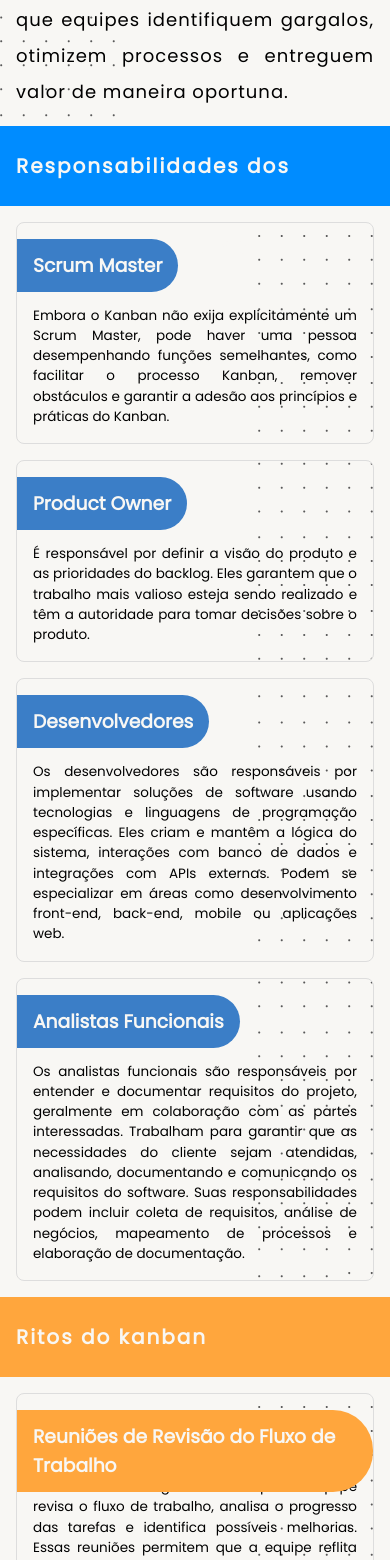
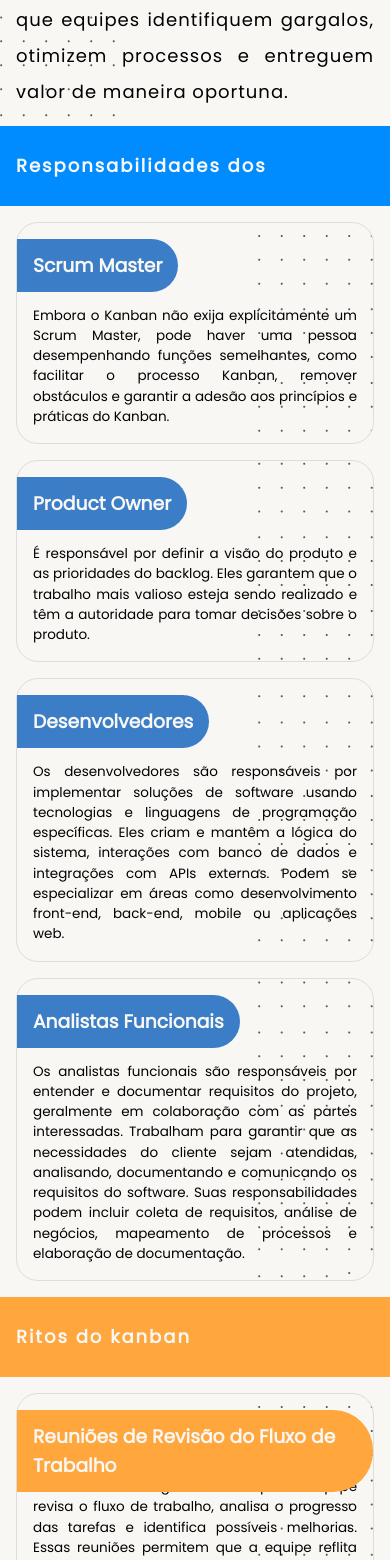
Before and after one commit to joao-belmiro/agile-docfy, a Vue app: page /kanban in a window 390 px wide. Shown: the part 1028-2588 px from the top of the page. Built offline with nearby package versions, Linux system fonts and the light colour scheme; no server answers.

Commit message:
ajuste headers setion e radius card

```diff
--- a/src/assets/scss/variables.scss
+++ b/src/assets/scss/variables.scss
@@ -22,6 +22,9 @@ $grey: #e5e5e5;
   font-weight: 600;
   letter-spacing: 2px;
   line-height: 80px;
+  @media (max-width: 999px) {
+    font-size: 18px;
+  }
 }
 .title-medium {
   box-sizing: border-box;
@@ -33,6 +36,9 @@ $grey: #e5e5e5;
   font-weight: 600;
   letter-spacing: 2px;
   line-height: 80px;
+  @media (max-width: 999px) {
+    font-size: 18px;
+  }
 }
 .title-actors {
   box-sizing: border-box;
@@ -44,4 +50,7 @@ $grey: #e5e5e5;
   font-weight: 600;
   letter-spacing: 2px;
   line-height: 80px;
+  @media (max-width: 999px) {
+    font-size: 18px;
+  }
 }
--- a/src/components/CardMain.vue
+++ b/src/components/CardMain.vue
@@ -32,7 +32,7 @@ export default defineComponent({
     width: 46.8%;
     height: 270px;
     border: 1px solid #ddd;
-    border-radius: 8px;
+    border-radius: 22px;
     background-image: url('../assets/dots.svg');
     background-repeat: no-repeat;
     background-position: right;
--- a/src/components/CardMedium.vue
+++ b/src/components/CardMedium.vue
@@ -53,7 +53,7 @@ img {
   box-sizing: border-box;
   display: flex;
   flex-direction: row;
-  border-radius: 8px;
+  border-radius: 22px;
   border: 1px solid #ddd;
   width: 32.6%;
   height: 200px;
```
